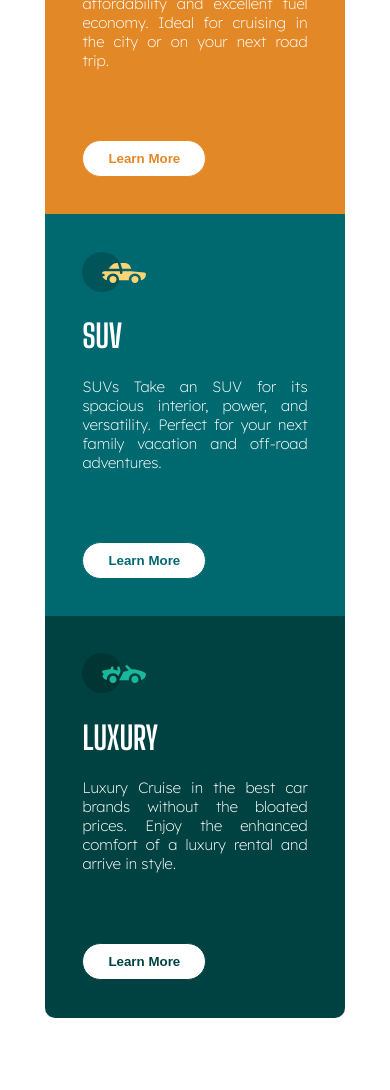
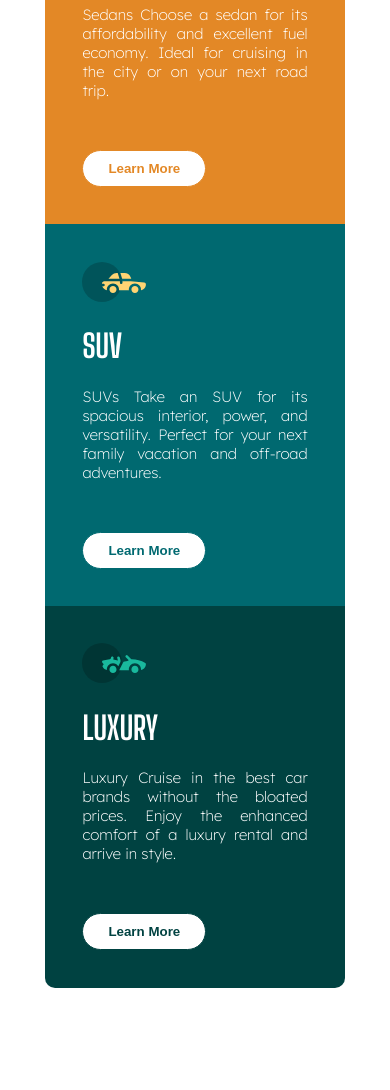
Before and after one commit to trend87/3-column-preview-card-component-challenge, a plain HTML site: page index.html in a window 390 px wide. Shown: the part 384-1474 px from the top of the page. Drawn offline with Linux system fonts and the light colour scheme.

Commit message:
reduced margin around button in mobile view

```diff
--- a/css/style.css
+++ b/css/style.css
@@ -144,4 +144,7 @@ p{
     width: 300px;
     padding: 10%;
   }
+  .btn{
+      margin-top: 30px;
+  }
 }
--- a/index.html
+++ b/index.html
@@ -22,7 +22,7 @@
                             Choose a sedan for its affordability and excellent fuel economy. Ideal for cruising in the city
                             or on your next road trip.
                         </p>
-                        <button class="btn-1">Learn More</button>
+                        <button class="btn btn-1">Learn More</button>
                     </div>
 
                     <div class="suv">
@@ -32,7 +32,7 @@
                             Take an SUV for its spacious interior, power, and versatility. Perfect for your next family vacation
                             and off-road adventures.
                         </p>
-                        <button class="btn-2"> Learn More </button>
+                        <button class="btn btn-2"> Learn More </button>
                     </div>
 
                     <div class="luxury">
@@ -42,7 +42,7 @@
                             Cruise in the best car brands without the bloated prices. Enjoy the enhanced comfort of a luxury
                             rental and arrive in style.
                         </p>
-                        <button class="btn-3"> Learn More </button>
+                        <button class="btn btn-3"> Learn More </button>
                     </div>
 
 
```
